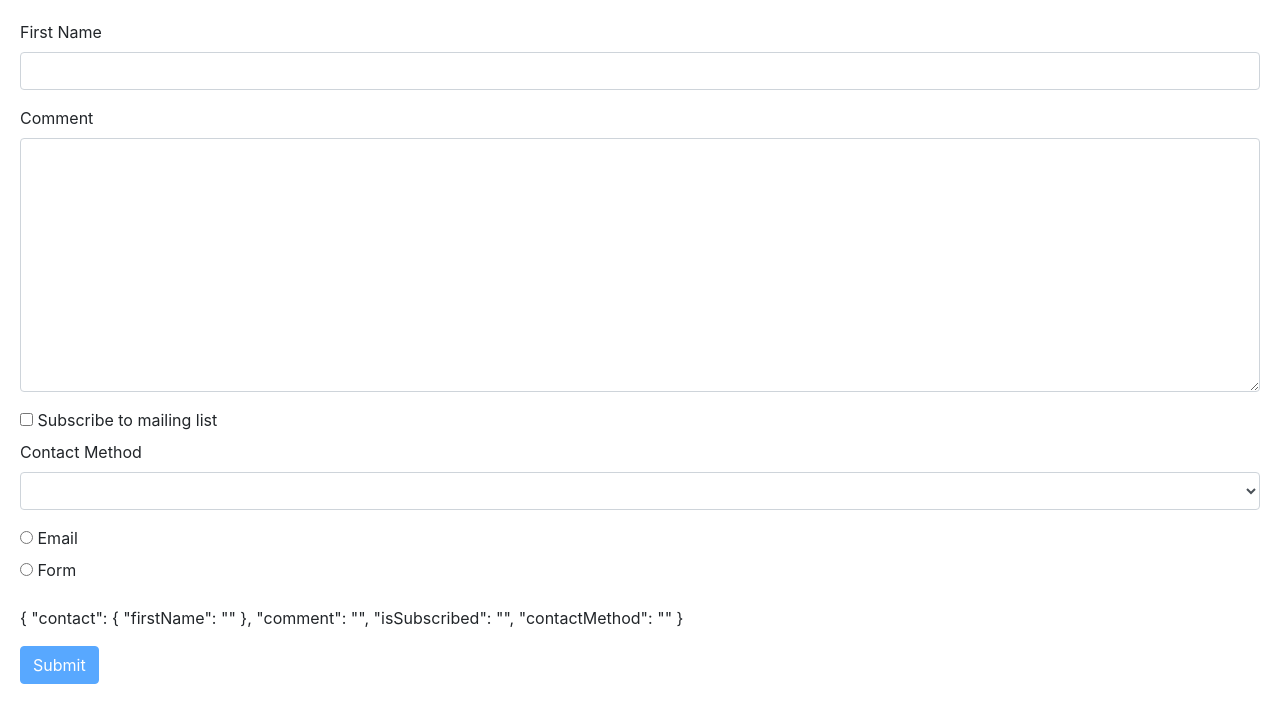
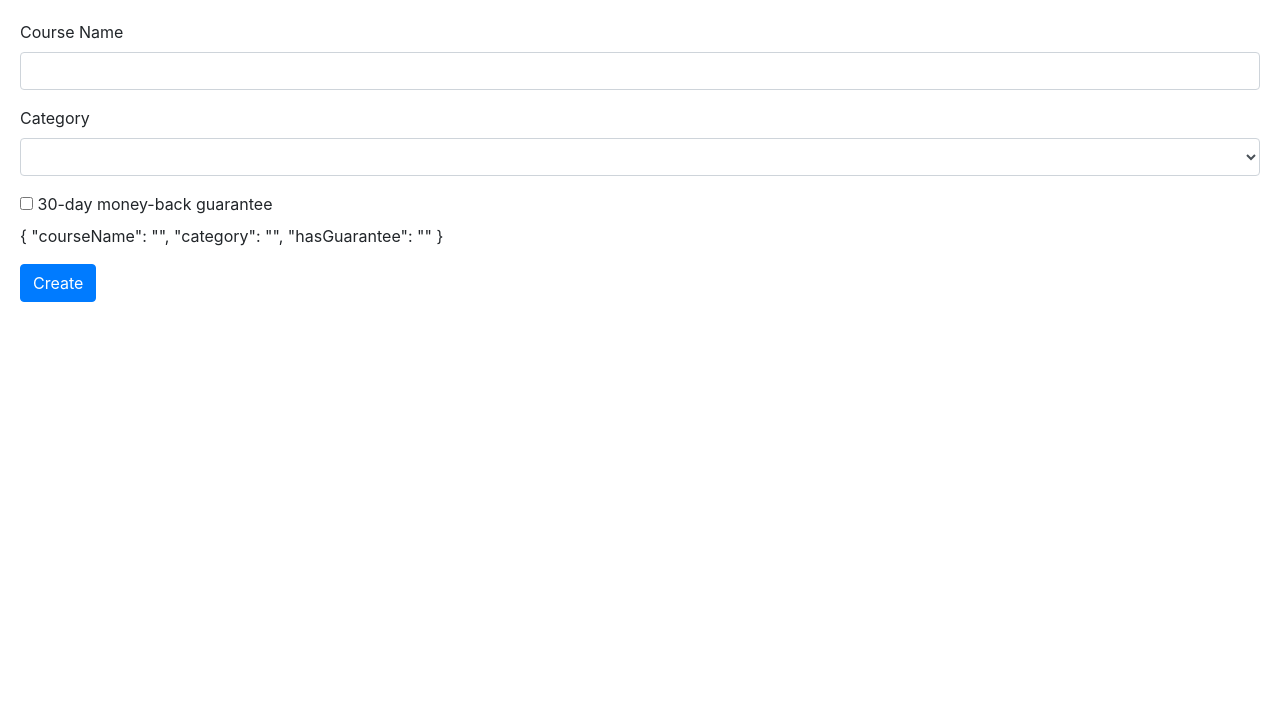
Before and after one commit to kdhruvajyothreddy/angular-assignment2, an Angular app: page / in a window 1280 px wide. Shown: the top 722 px of the page. Built offline with nearby package versions, Linux system fonts and the light colour scheme.

Commit message:
Assignment 6- Form with validations

```diff
--- a/src/app/app.component.html
+++ b/src/app/app.component.html
@@ -1,3 +1,3 @@
 <link rel="stylesheet" href="https://use.fontawesome.com/releases/v5.7.0/css/all.css" integrity="sha384-lZN37f5QGtY3VHgisS14W3ExzMWZxybE1SJSEsQp9S+oqd12jhcu+A56Ebc1zFSJ" crossorigin="anonymous">
 
-<contact-form></contact-form>
+<new-course-form></new-course-form>
--- a/src/app/app.module.ts
+++ b/src/app/app.module.ts
@@ -10,6 +10,7 @@ import { LikeComponent } from './like/like.component';
 import { InputFormatDirective } from './input-format.directive';
 import { ZippyComponent } from './zippy/zippy.component';
 import { ContactFormComponent } from './contact-form/contact-form.component';
+import { NewCourseFormComponent } from './new-course-form/new-course-form.component';
 
 @NgModule({
   declarations: [
@@ -19,7 +20,8 @@ import { ContactFormComponent } from './contact-form/contact-form.component';
     LikeComponent,
     InputFormatDirective,
     ZippyComponent,
-    ContactFormComponent
+    ContactFormComponent,
+    NewCourseFormComponent
   ],
   imports: [
     BrowserModule,
--- /dev/null
+++ b/src/app/new-course-form/new-course-form.component.html
@@ -0,0 +1,40 @@
+<form #courseForm="ngForm" (ngSubmit)="submit(courseForm)">
+
+    <div class="form-group">
+        <label for="courseName">Course Name</label>
+        <input required ngModel name="courseName" #courseName="ngModel" class="form-control" id="courseName" type="text" minlength="5">
+        <div class="alert alert-danger" *ngIf="courseName.touched && !courseName.valid">
+            <div *ngIf="courseName.errors.required">
+                Course Name is required.
+            </div>
+            <div *ngIf="courseName.errors.minlength">
+                Name should be minimum {{ courseName.errors.minlength.requiredLength }} characters.
+            </div>
+        </div>
+    </div>
+
+    <div class="form-group">
+        <label for="category">Category</label>
+        <select required ngModel name="category" #category="ngModel" id="category" class="form-control">
+            <option value=""></option>
+            <option *ngFor="let category of categoryTypes" [value]="category.id">{{ category.name }}</option>
+        </select>
+        <div class="alert alert-danger" *ngIf="category.touched && !category.valid">
+            <div *ngIf="category.errors.required">
+                Category is required.
+            </div>
+        </div>
+    </div>
+
+    <div class="checkbox">
+        <label for="">
+            <input type="checkbox" ngModel name="hasGuarantee"> 30-day money-back guarantee
+        </label>
+    </div>
+
+    <p>
+        {{ courseForm.value | json }}
+    </p>
+
+    <button class="btn btn-primary">Create</button>
+</form>
--- /dev/null
+++ b/src/app/new-course-form/new-course-form.component.ts
@@ -0,0 +1,21 @@
+import { Component, OnInit } from '@angular/core';
+
+@Component({
+  selector: 'new-course-form',
+  templateUrl: './new-course-form.component.html',
+  styleUrls: ['./new-course-form.component.css']
+})
+export class NewCourseFormComponent {
+
+  categoryTypes =[
+    {id: 1, name: "Development"},
+    {id: 2, name: "Art"},
+    {id: 3, name: "Languages"}
+  ]
+
+  submit(courseForm) {
+    console.log(courseForm);
+
+  }
+
+}
```
Also changed, not shown: src/app/new-course-form/new-course-form.component.css (added), 1 other file (tests, documents, lock files or other folders).
